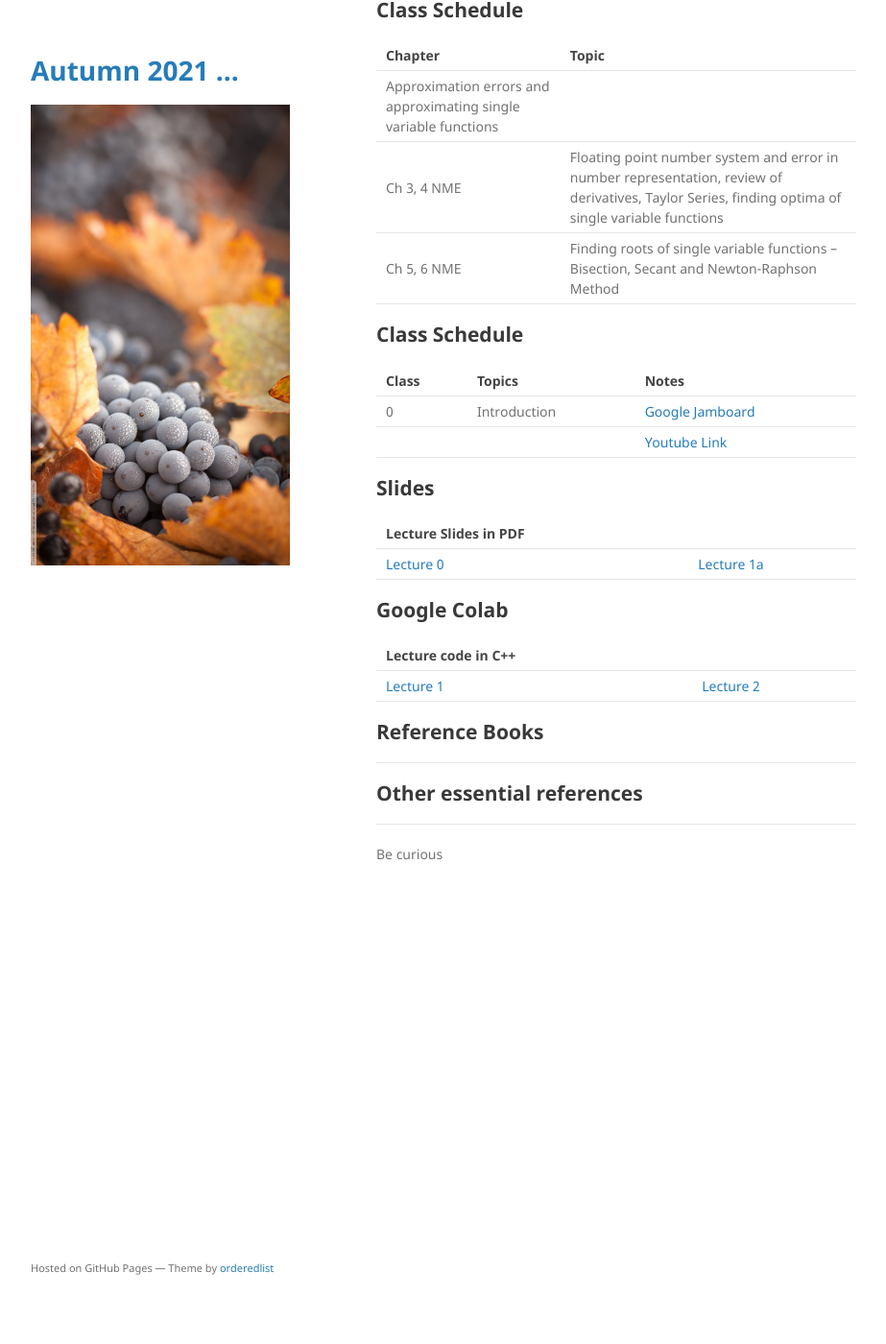
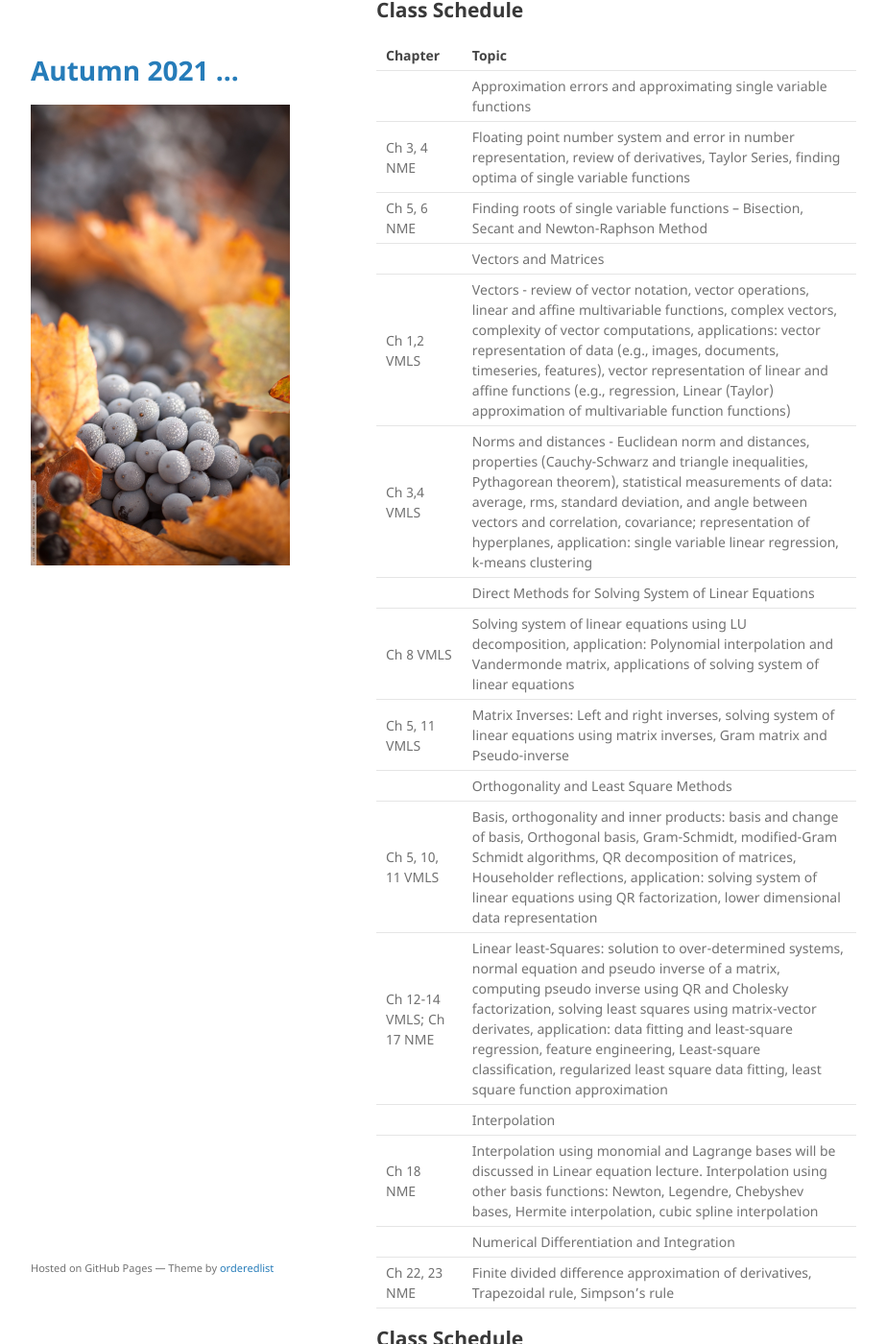
Before and after one commit to mohammadmotiurrahman/mohammadmotiurrahman.github.io, a Jekyll site: the page built from cse317_2/index.md, in a window 1280 px wide and 1400 px high, scrolled down 3222 px. Shown: the whole window at 96% size, without its empty margins (178-1101 px from the left). Built offline with Jekyll 4.4.1, drawn with Linux system fonts in a browser that asks for light colours; our own code applies the rules of GitHub Pages for plain Markdown files.

Commit message:
Update index.md

```diff
--- a/cse317_2/index.md
+++ b/cse317_2/index.md
@@ -96,9 +96,27 @@ Applied Numerical Computing, Prof. L. Vandenberghe, UCLA: http://www.seas.ucla.e
 
 | Chapter      |Topic                                                                                                           |
 |:-------------|:---------------------------------------------------------------------------------------------------------------|
-|Approximation errors and approximating single variable functions                                                               |
+|              |Approximation errors and approximating single variable functions                                                |
 | Ch 3, 4 NME  | Floating point number system and error in number representation, review of derivatives, Taylor Series, finding optima of single variable functions|
 | Ch 5, 6 NME  | Finding roots of single variable functions – Bisection, Secant and Newton-Raphson Method                       |
+| |Vectors and Matrices|
+|Ch 1,2 VMLS   |Vectors - review of vector notation, vector operations, linear and affine multivariable functions, complex vectors, complexity of vector computations, applications: vector representation of data (e.g., images, documents, timeseries, features), vector representation of linear and affine functions (e.g., regression, Linear (Taylor) approximation of multivariable function functions)|
+|Ch 3,4 VMLS   |Norms and distances - Euclidean norm and distances, properties (Cauchy-Schwarz and triangle inequalities, Pythagorean theorem), statistical measurements of data: average, rms, standard deviation, and angle between vectors and correlation, covariance; representation of hyperplanes, application: single variable linear regression, k-means clustering|
+| |Direct Methods for Solving System of Linear Equations|
+|Ch 8 VMLS|Solving system of linear equations using LU decomposition, application: Polynomial interpolation and Vandermonde matrix, applications of solving system of linear equations|
+|Ch 5, 11 VMLS |Matrix Inverses: Left and right inverses, solving system of linear equations using matrix inverses, Gram matrix and Pseudo-inverse|
+| |Orthogonality and Least Square Methods|
+|Ch 5, 10, 11 VMLS|Basis, orthogonality and inner products: basis and change of basis, Orthogonal basis, Gram-Schmidt, modified-Gram Schmidt algorithms, QR decomposition of matrices, Householder reflections, application: solving system of linear equations using QR factorization, lower dimensional data representation|
+|Ch 12-14 VMLS; Ch 17 NME|Linear least-Squares: solution to over-determined systems, normal equation and pseudo inverse of a matrix, computing pseudo inverse using QR and Cholesky factorization, solving least squares using matrix-vector derivates, application: data fitting and least-square regression, feature engineering, Least-square classification, regularized least square data fitting, least square function approximation |
+| |Interpolation|
+|Ch 18 NME |Interpolation using monomial and Lagrange bases will be discussed in Linear equation lecture. Interpolation using other basis functions: Newton, Legendre, Chebyshev bases, Hermite interpolation, cubic spline interpolation|
+| | Numerical Differentiation and Integration|
+|Ch 22, 23 NME|Finite divided difference approximation of derivatives, Trapezoidal rule, Simpson’s rule|
+
+
+
+
+
 
 
 
```
